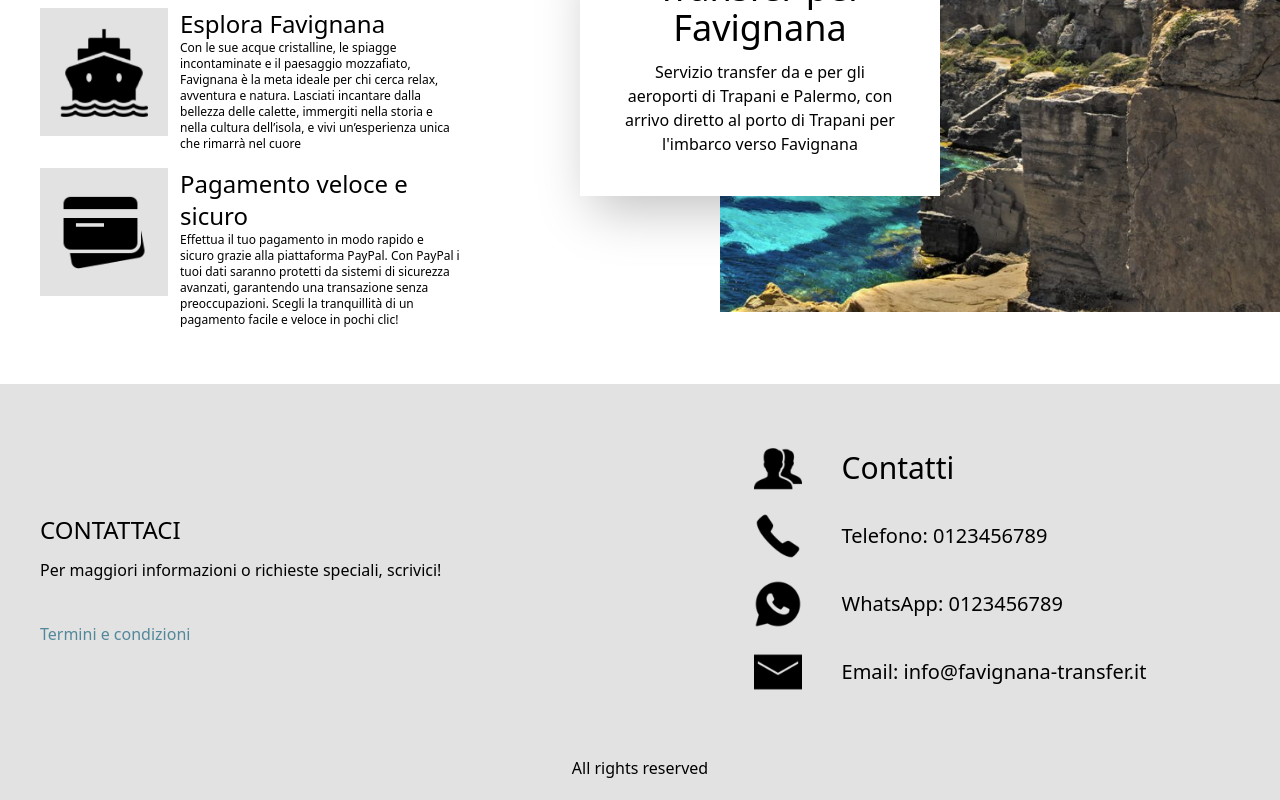
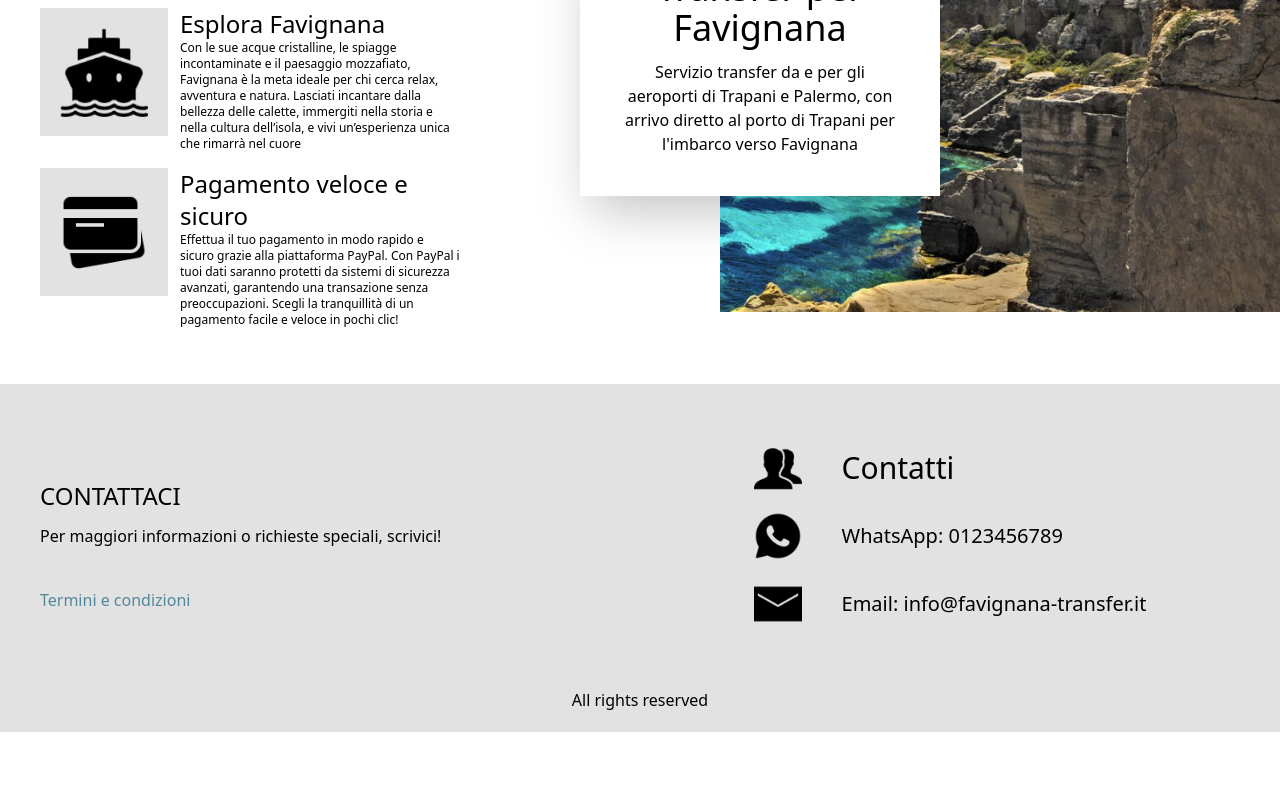
Before and after one commit to Elegion1/favignana-booking, a React (Vite) app: page / in a window 1280 px wide. Shown: the part 1652-2452 px from the top of the page. After the commit the page ends 2384 px from the top, so only its background shows below. Built offline with nearby package versions, Linux system fonts and the light colour scheme.

Commit message:
inserimento testi

```diff
--- a/src/components/Footer.jsx
+++ b/src/components/Footer.jsx
@@ -7,12 +7,6 @@ export default function Footer() {
             class: "text-3xl capitalize",
             title: `${getLabel("contacts")}`,
             body: "",
-        },
-        {
-            image: "./phone.png",
-            class: "text-xl",
-            title: `${getLabel("phone")}:`,
-            body: "0123456789",
         },
         {
             image: "./whatsapp.png",
```
